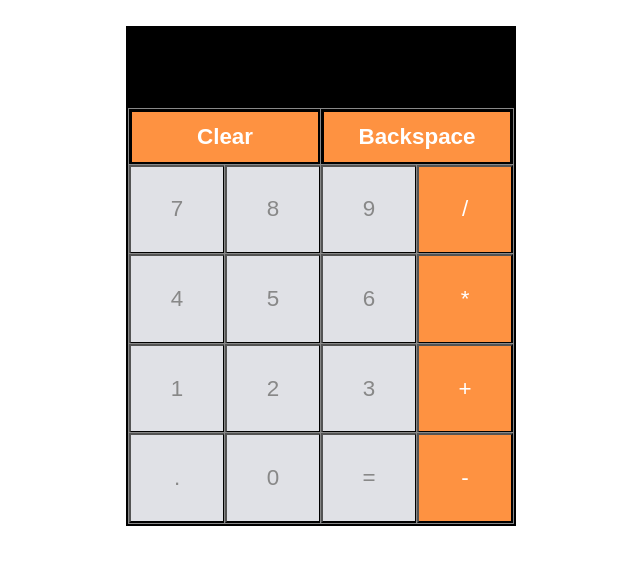
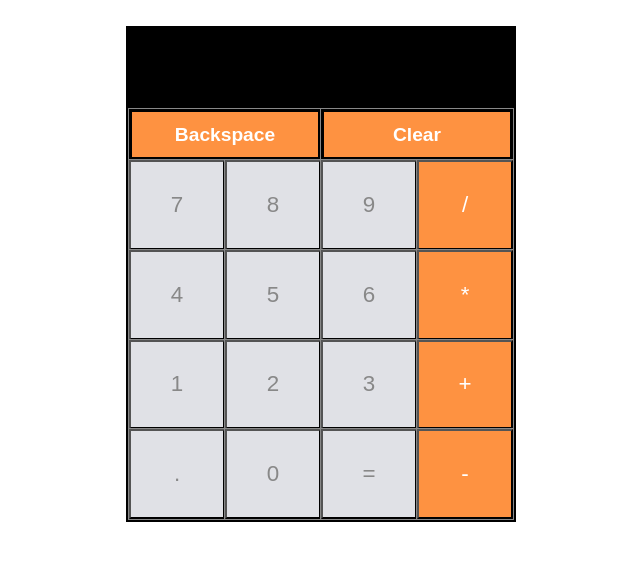
Before and after one commit to juhikumarimodi6/React-Calculaor, a React (Create React App) app: page / in a window 1280 px wide. Shown: the top 564 px of the page, without its empty margins (319-959 px from the left). Built offline with nearby package versions, Linux system fonts and the light colour scheme.

Commit message:
Add files via upload

```diff
--- a/src/Components/Button.css
+++ b/src/Components/Button.css
@@ -14,3 +14,13 @@
     background-color: #fe9241;
     color: #ffffff;
   }
+
+  .button:active {
+    box-shadow: inset;
+    transform: scale(0.95);
+    background-color: #b1b5c4;
+  }
+
+  .operator:active {
+    background-color: #a1571f;
+  }
--- a/src/Components/Clear.css
+++ b/src/Components/Clear.css
@@ -7,11 +7,17 @@
   border:black solid;
   background-color: #fe9241;
   color: #ffffff;
-  height:2.5em;
+  height:2.7em;
   display: flex;
   justify-content: center;
   align-items: center;
-  font-size: 1.4em;
+  font-size: 1.2em;
   font-weight: bold;
   flex:1;
 }
+
+.clear-content:active {
+  box-shadow: inset;
+  transform: scale(0.95);
+  background-color: #a1571f;
+}
--- a/src/Components/ClearUnit.js
+++ b/src/Components/ClearUnit.js
@@ -7,14 +7,14 @@ const ClearUnit = ({input, setInput,setResult,setDotCountNum}) => {
 
     return (
         <div className="clear">
+            <BackSpaceClear
+                input = {input}
+                setInput = {setInput}
+                setDotCountNum = {setDotCountNum }
+            />
             <Clear
                 setInput = {setInput}
                 setResult={setResult}
-                setDotCountNum = {setDotCountNum }
-            />
-            <BackSpaceClear
-                input = {input}
-                setInput = {setInput}
                 setDotCountNum = {setDotCountNum }
             />
       </div>
--- a/src/Components/Evaluate.js
+++ b/src/Components/Evaluate.js
@@ -1,6 +1,7 @@
 const Evaluate = (input, setResult) => {
     try {
         setResult((Math.round((eval(input) + Number.EPSILON) * 10000) / 10000).toString())
+        // setResult((Math.round((Function("return " + input)() + Number.EPSILON) * 10000) / 10000).toString())
     } catch(err) {
         setResult("error")
     }
```
